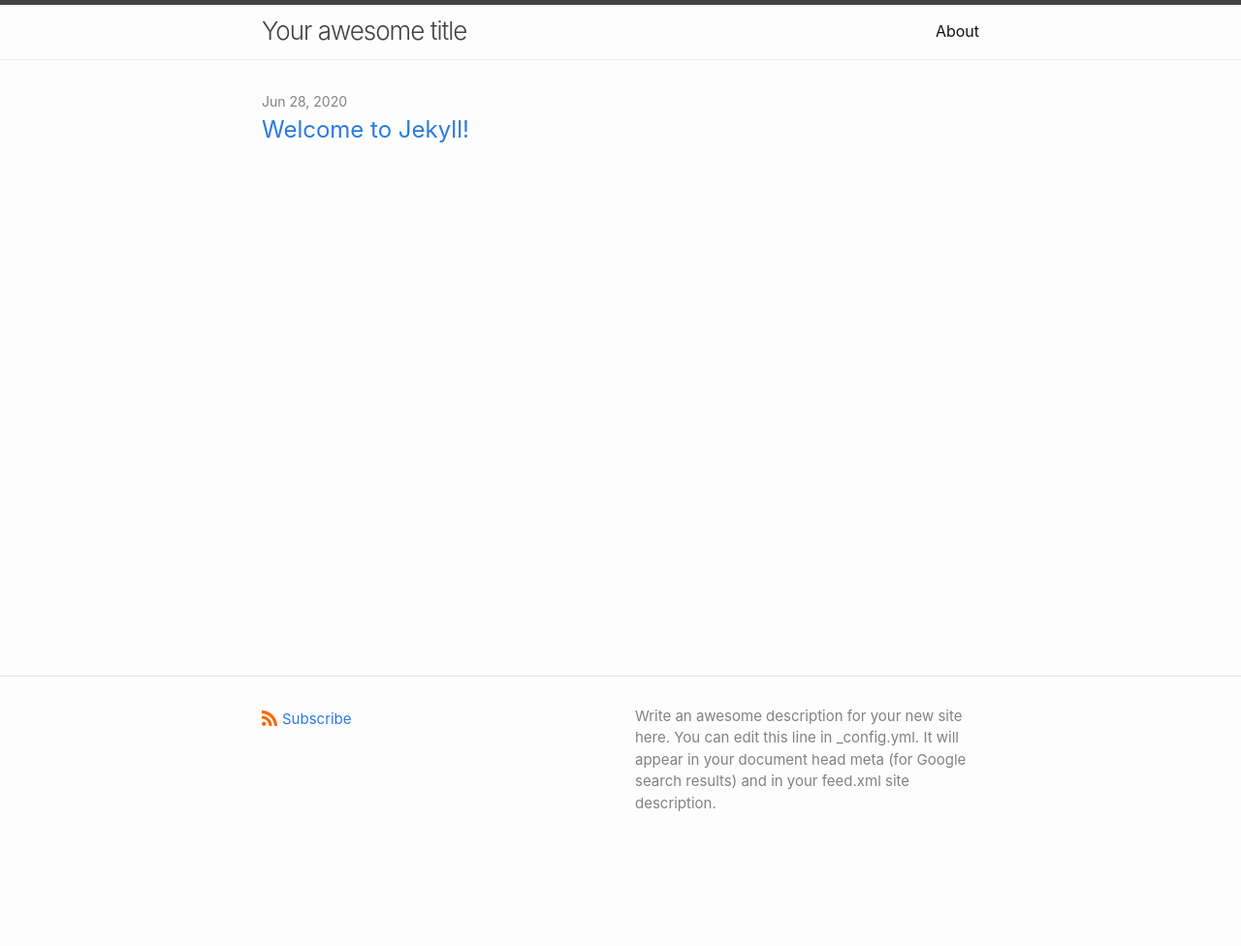
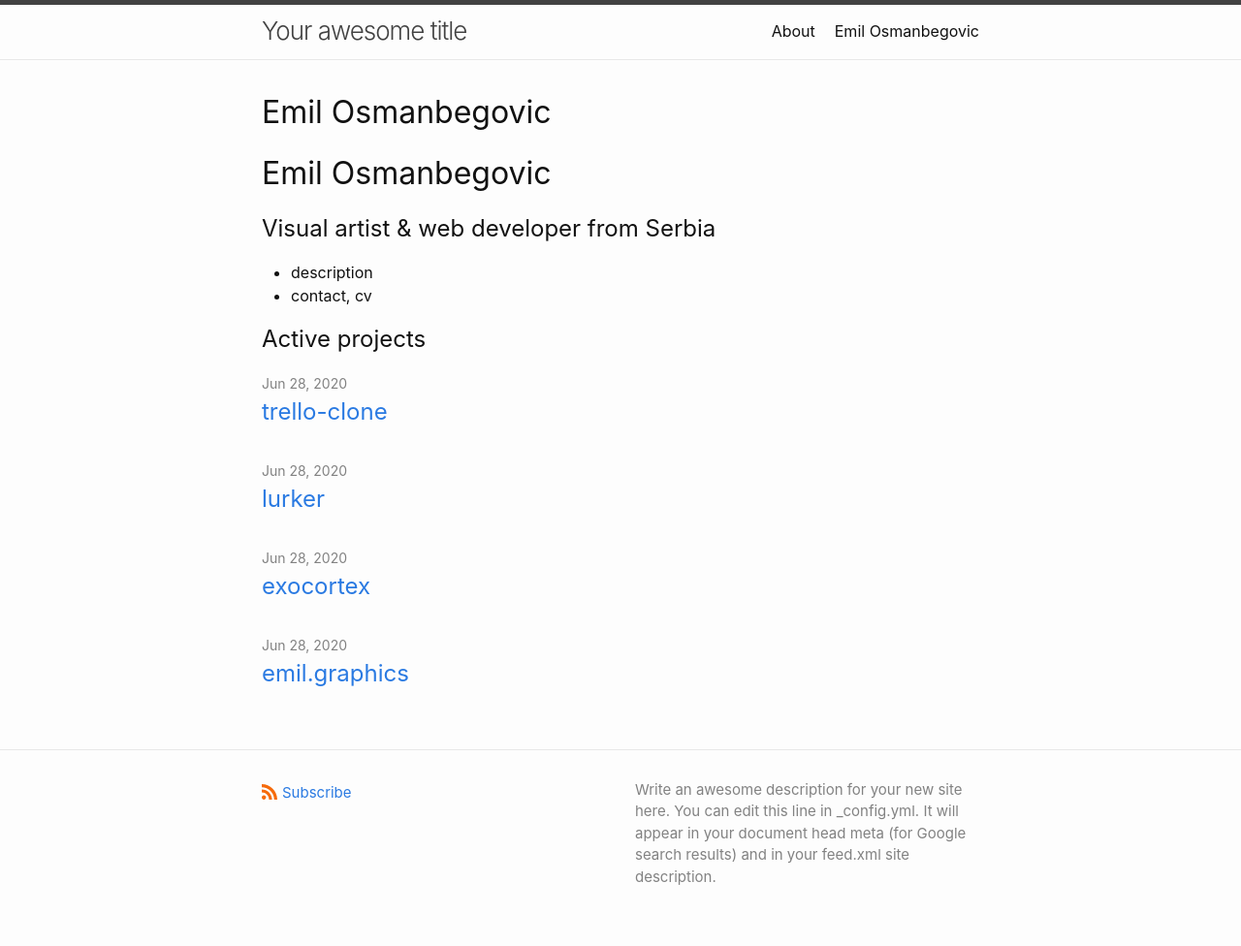
Before and after one commit to emilosmanbegovicmm/emilosman, a Jekyll site: the page built from index.md, in a window 1280 px wide. Shown: the whole page at 97% size. Built offline with Jekyll 4.4.1, drawn with Linux system fonts in a browser that asks for light colours; our own code applies the rules of GitHub Pages for plain Markdown files; before the commit the page ends 900 px from its top, so only the background shows below that.

Commit message:
add dummy pages

```diff
--- a/_posts/2020-06-28-welcome-to-jekyll.markdown
+++ b/_posts/2020-06-28-trello-clone.md
@@ -1,8 +1,11 @@
 ---
 layout: post
-title:  "Welcome to Jekyll!"
+title:  "trello-clone"
 date:   2020-06-28 19:33:37 +0200
-categories: jekyll update
+categories: project
+image: ''
+website: ''
+source: ''
 ---
 You’ll find this post in your `_posts` directory. Go ahead and edit it and re-build the site to see your changes. You can rebuild the site in many different ways, but the most common way is to run `jekyll serve`, which launches a web server and auto-regenerates your site when a file is updated.
 
--- a/index.md
+++ b/index.md
@@ -4,3 +4,11 @@
 
 layout: home
 ---
+
+# Emil Osmanbegovic
+## Visual artist & web developer from Serbia
+
+- description
+- contact, cv
+
+## Active projects
```
Also changed, not shown: _posts/2020-06-28-emil-graphics.md (added, +9 -0 lines), _posts/2020-06-28-exocortex.md (added, +9 -0 lines), _posts/2020-06-28-lurker.md (added, +9 -0 lines).
